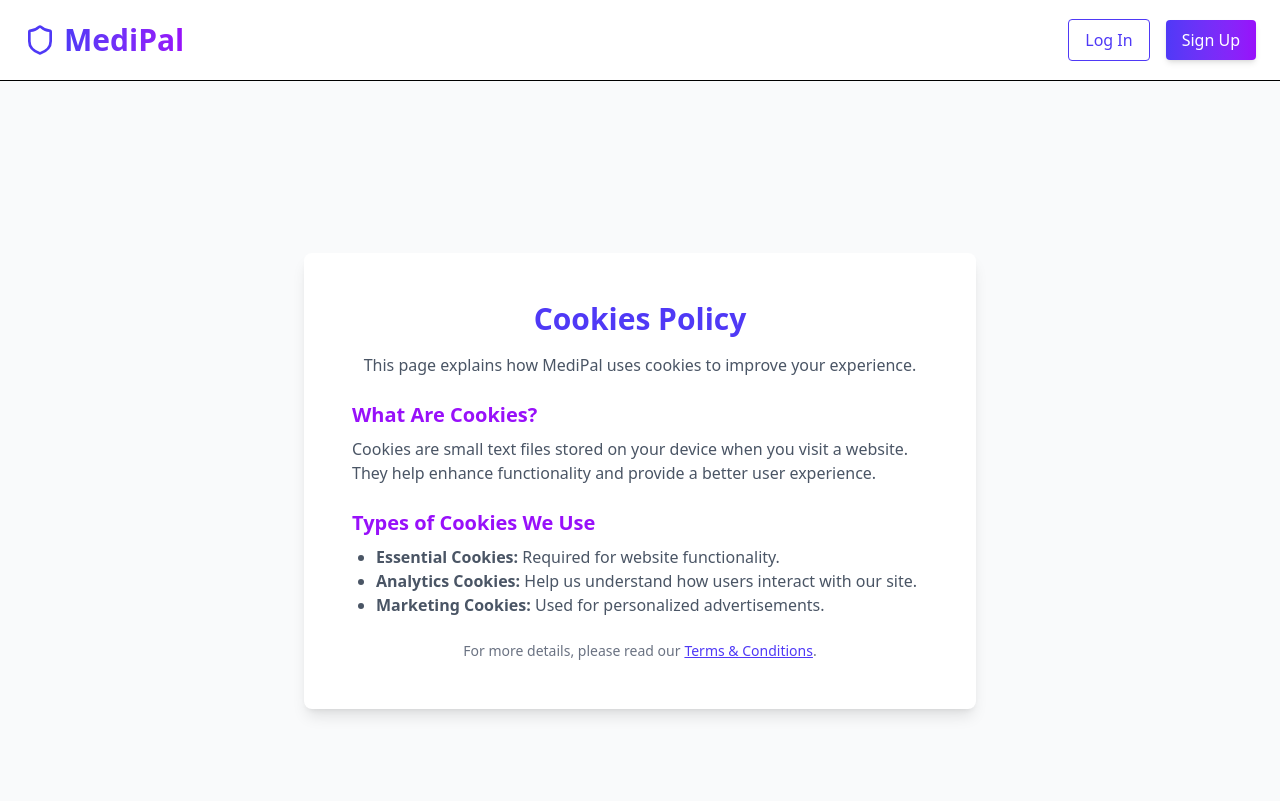
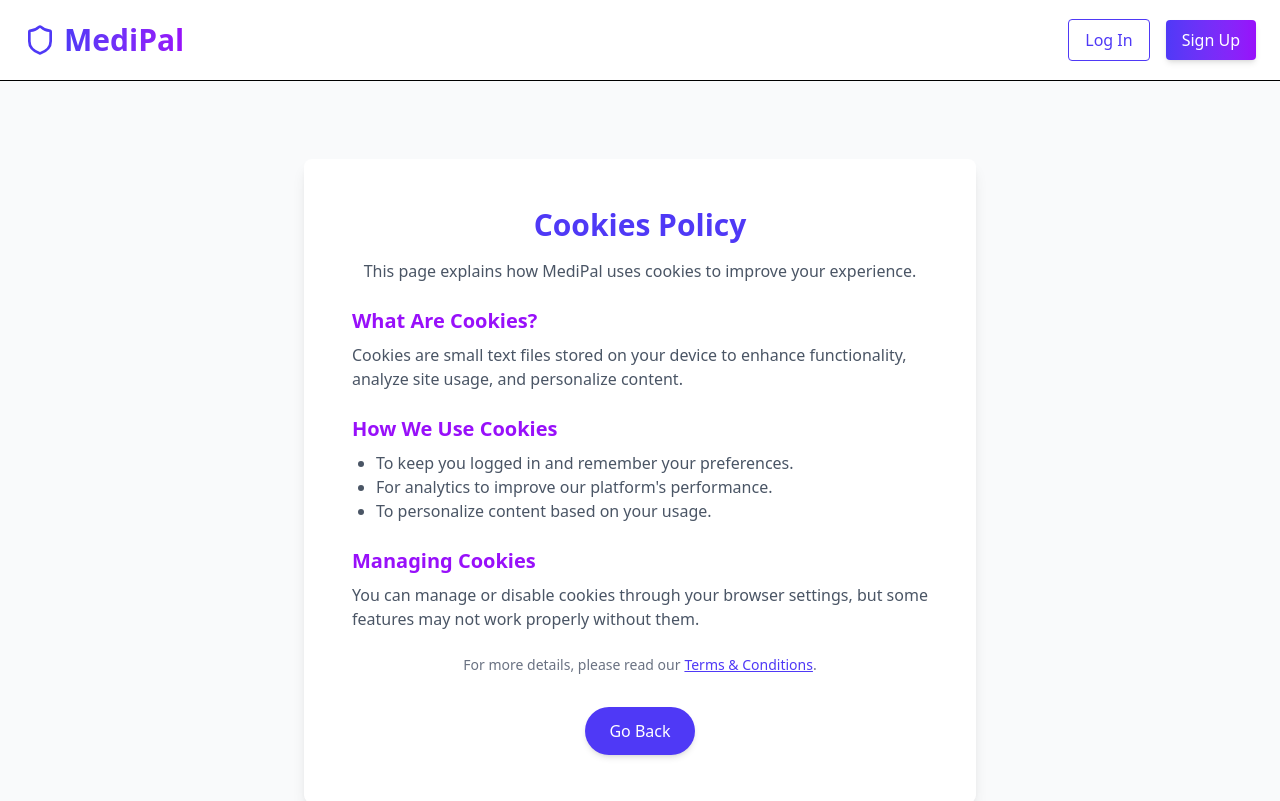
Before and after one commit to Hack2A/MediPal, a React (Vite) app in the folder frontend/: page /cookies in a window 1280 px wide. Shown: the top 801 px of the page. Built offline with nearby package versions, Linux system fonts and the light colour scheme.

Commit message:
more minor changes

```diff
--- a/frontend/src/pages/static/consent.jsx
+++ b/frontend/src/pages/static/consent.jsx
@@ -1,6 +1,9 @@
 import React from "react";
+import { useNavigate } from "react-router-dom";
 
 function DataSharingConsent() {
+  const navigate = useNavigate();
+
   return (
     <div className="flex flex-col items-center justify-center min-h-screen bg-gray-50 px-6">
       <div className="bg-white p-8 md:p-12 rounded-lg shadow-lg max-w-2xl text-center">
@@ -42,6 +45,14 @@ function DataSharingConsent() {
           For more details, please read our
           <a href="/terms" className="text-indigo-600 underline ml-1">Terms & Conditions</a>.
         </p>
+
+        {/* Go Back Button */}
+        <button
+          onClick={() => navigate(-1)}
+          className="mt-8 bg-indigo-600 text-white px-6 py-3 rounded-full shadow-md hover:bg-indigo-700 transition"
+        >
+          Go Back
+        </button>
       </div>
     </div>
   );
--- a/frontend/src/pages/static/cookies.jsx
+++ b/frontend/src/pages/static/cookies.jsx
@@ -1,6 +1,9 @@
 import React from "react";
+import { useNavigate } from "react-router-dom";
 
 function CookiesPolicy() {
+  const navigate = useNavigate();
+
   return (
     <div className="flex flex-col items-center justify-center min-h-screen bg-gray-50 px-6">
       <div className="bg-white p-8 md:p-12 rounded-lg shadow-lg max-w-2xl text-center">
@@ -10,23 +13,32 @@ function CookiesPolicy() {
           This page explains how MediPal uses cookies to improve your experience.
         </p>
 
-        {/* What are Cookies? */}
+        {/* What Are Cookies */}
         <div className="mt-6 text-left">
           <h2 className="text-xl font-semibold text-purple-600">What Are Cookies?</h2>
           <p className="text-gray-600 mt-2">
-            Cookies are small text files stored on your device when you visit a website.
-            They help enhance functionality and provide a better user experience.
+            Cookies are small text files stored on your device to enhance functionality,
+            analyze site usage, and personalize content.
           </p>
         </div>
 
-        {/* Types of Cookies */}
+        {/* How We Use Cookies */}
         <div className="mt-6 text-left">
-          <h2 className="text-xl font-semibold text-purple-600">Types of Cookies We Use</h2>
+          <h2 className="text-xl font-semibold text-purple-600">How We Use Cookies</h2>
           <ul className="list-disc pl-6 text-gray-600 mt-2">
-            <li><strong>Essential Cookies:</strong> Required for website functionality.</li>
-            <li><strong>Analytics Cookies:</strong> Help us understand how users interact with our site.</li>
-            <li><strong>Marketing Cookies:</strong> Used for personalized advertisements.</li>
+            <li>To keep you logged in and remember your preferences.</li>
+            <li>For analytics to improve our platform's performance.</li>
+            <li>To personalize content based on your usage.</li>
           </ul>
+        </div>
+
+        {/* Managing Cookies */}
+        <div className="mt-6 text-left">
+          <h2 className="text-xl font-semibold text-purple-600">Managing Cookies</h2>
+          <p className="text-gray-600 mt-2">
+            You can manage or disable cookies through your browser settings,
+            but some features may not work properly without them.
+          </p>
         </div>
 
         {/* Notice */}
@@ -34,6 +46,14 @@ function CookiesPolicy() {
           For more details, please read our
           <a href="/terms" className="text-indigo-600 underline ml-1">Terms & Conditions</a>.
         </p>
+
+        {/* Go Back Button */}
+        <button
+          onClick={() => navigate(-1)}
+          className="mt-8 bg-indigo-600 text-white px-6 py-3 rounded-full shadow-md hover:bg-indigo-700 transition"
+        >
+          Go Back
+        </button>
       </div>
     </div>
   );
```
